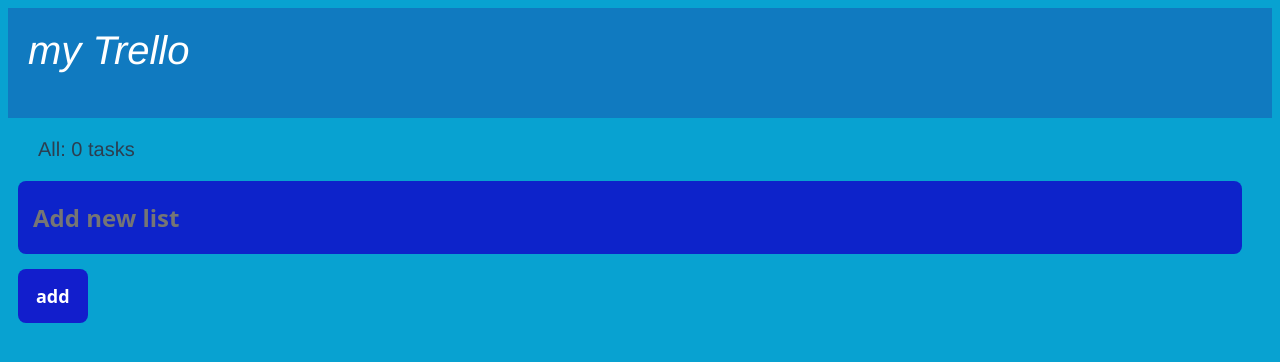
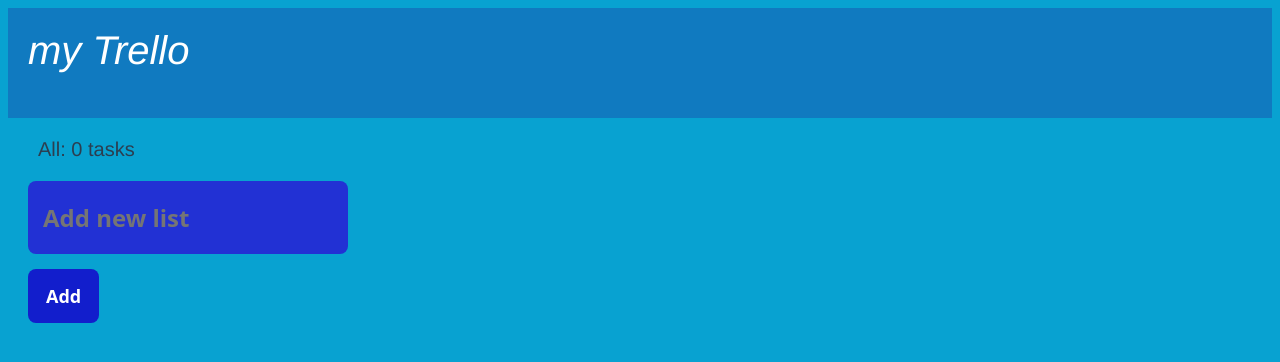
Before and after one commit to kohei-eto/my-trello, a Vue app: page / in a window 1280 px wide. Shown: the top 362 px of the page. Built offline with nearby package versions, Linux system fonts and the light colour scheme.

Commit message:
フォームの背景色をフォーカスの有無により変更

```diff
--- a/package.json
+++ b/package.json
@@ -15,7 +15,8 @@
   },
   "devDependencies": {
     "@vue/cli-plugin-babel": "^4.5.0",
-    "@vue/cli-plugin-eslint": "^4.5.0",
+    "":"@vue/cli-plugin-eslint",
+    "":"^4.5.0",
     "@vue/cli-service": "^4.5.0",
     "":"@vue/eslint-config-standard",
     "":"^5.1.2",
--- a/src/assets/styles.css
+++ b/src/assets/styles.css
@@ -46,14 +46,14 @@
 .text-input {
   padding: 20px 15px;
   width: calc(100% - 30px);
-  background-color: rgb(13, 35, 202);
+  background-color: rgb(34, 49, 212);
   border-radius: 8px;
   cursor: pointer;
   border: none;
   font-family: "Noto Sans Japanese", "Noto Sans", 'system-ui', sans-serif;
   font-weight: 700;
   font-size: 24px;
-  color: #242424;
+  color: #353333;
   cursor: pointer;
   overflow: overlay;
 }
@@ -81,7 +81,7 @@
 }
 
 .active .text-input {
-  background-color: #fff;
+  background-color: rgb(255, 255, 255);
 }
 .addable .add-button {
   background-color: #00d78f;
--- a/src/components/ListAdd.vue
+++ b/src/components/ListAdd.vue
@@ -1,11 +1,14 @@
 <template>
-  <form class="addList" @submit.prevent="addList">
+  <form :class="classList" @submit.prevent="addList">
     <input type="text"
            v-model="title"
            class="text-input"
-           placeholder="Add new list">
-    <button type="submit" class="add-button">
-      add
+           placeholder="Add new list"
+           @focusin="startEditing"
+           @focusout="finishEditing">
+    <button type="submit"
+            class="add-button">
+      Add
     </button>
   </form>
 </template>
@@ -14,14 +17,30 @@
 export default {
   data () {
     return {
-      title: ''
+      title: '',
+      isEditing: false,
     }
+  },
+  computed: {
+    classList() {
+      const classList = ['addlist']
+      if (this.isEditing) {
+        classList.push('active');
+      }
+      return classList
+    },
   },
   methods: {
     addList: function () {
-    this.$store.dispatch('addlist', { title: this.title } )
+    this.$store.dispatch ( 'addlist', { title: this.title } )
     this.title = ''
-  }
+  },
+  startEditing() {
+    this.isEditing = true
+  },
+  finishEditing() {
+    this.isEditing = false
+  },
  }
 }
 </script>
```
Also changed, not shown: src/store/index.js (+5 -5 lines), .eslintrc.js.
